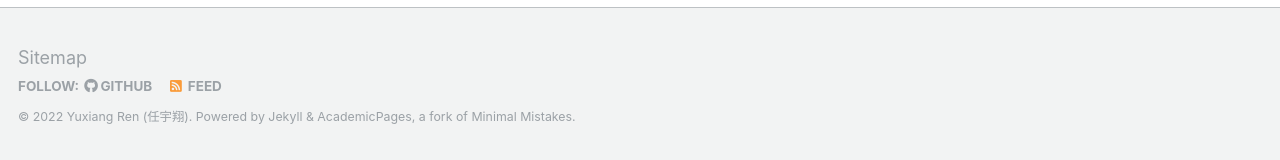
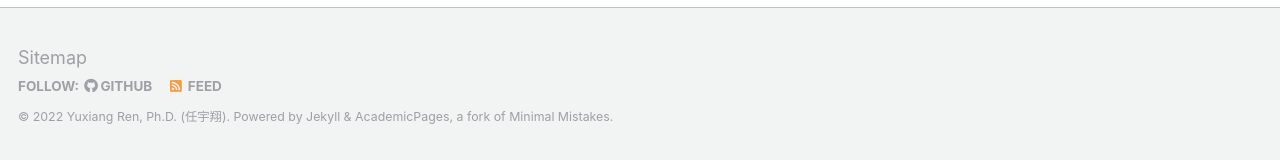
Before and after one commit to YuxiangRen/YuxiangRen.github.io, a Jekyll site: the page built from _pages/talkmap.html, in a window 1280 px wide and 1147 px high. Shown: the part 984-1144 px from the top of the window. Built offline with Jekyll 4.4.1, drawn with Linux system fonts in a browser that asks for light colours; nearby versions of some CDN libraries; part of the change alters nothing that is shown.

Commit message:
2022-04-17

```diff
--- a/_config.yml
+++ b/_config.yml
@@ -9,8 +9,8 @@
 locale                   : "en-US"
 title                    : "Yuxiang Ren"
 title_separator          : "-"
-name                     : &name "Yuxiang Ren (任宇翔)"
-description              : &description "Ph.D. Student, Florida State University"
+name                     : &name "Yuxiang Ren, Ph.D. (任宇翔)"
+description              : &description "Researcher"
 url                      : https://yuxiangren.github.io/ # the base hostname & protocol for your site e.g. "https://mmistakes.github.io"
 baseurl                  : "" # the subpath of your site, e.g. "/blog"
 repository               : "YuxiangRen/yuxiangren.github.io"
```
